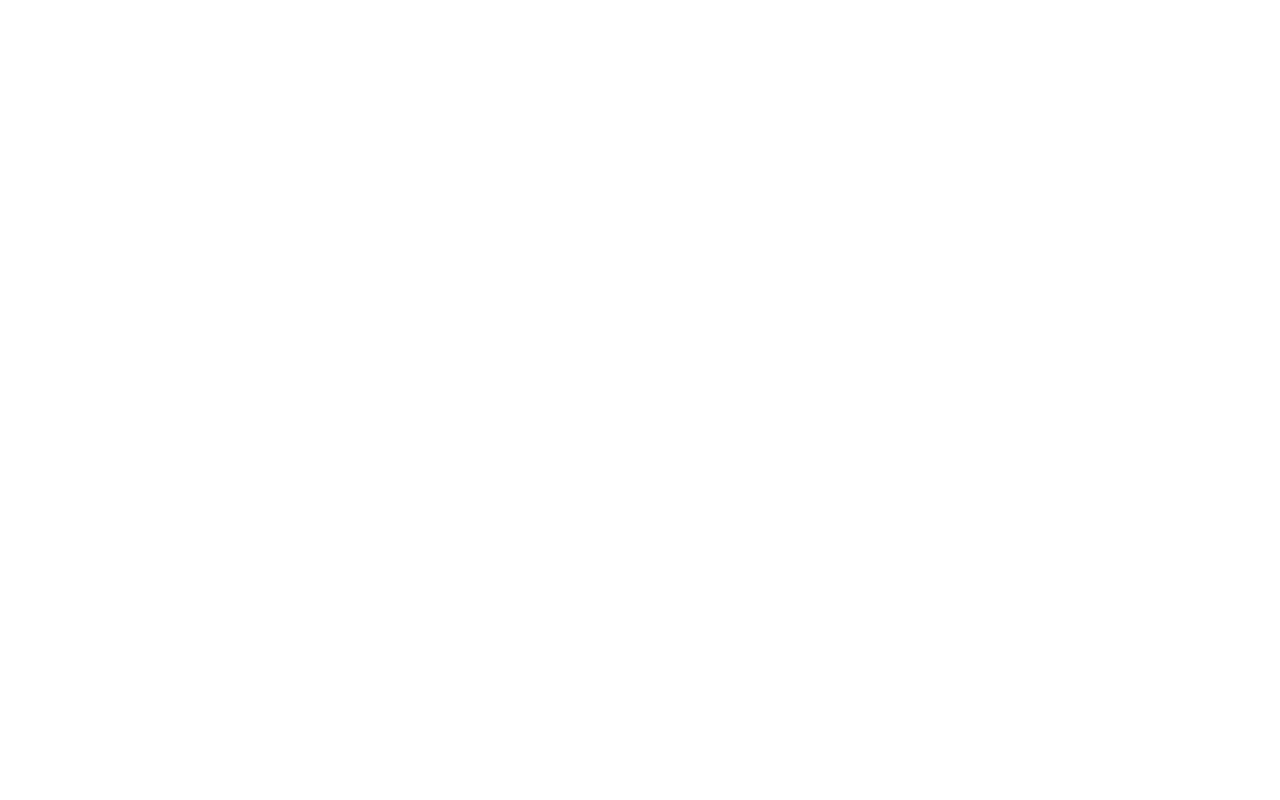
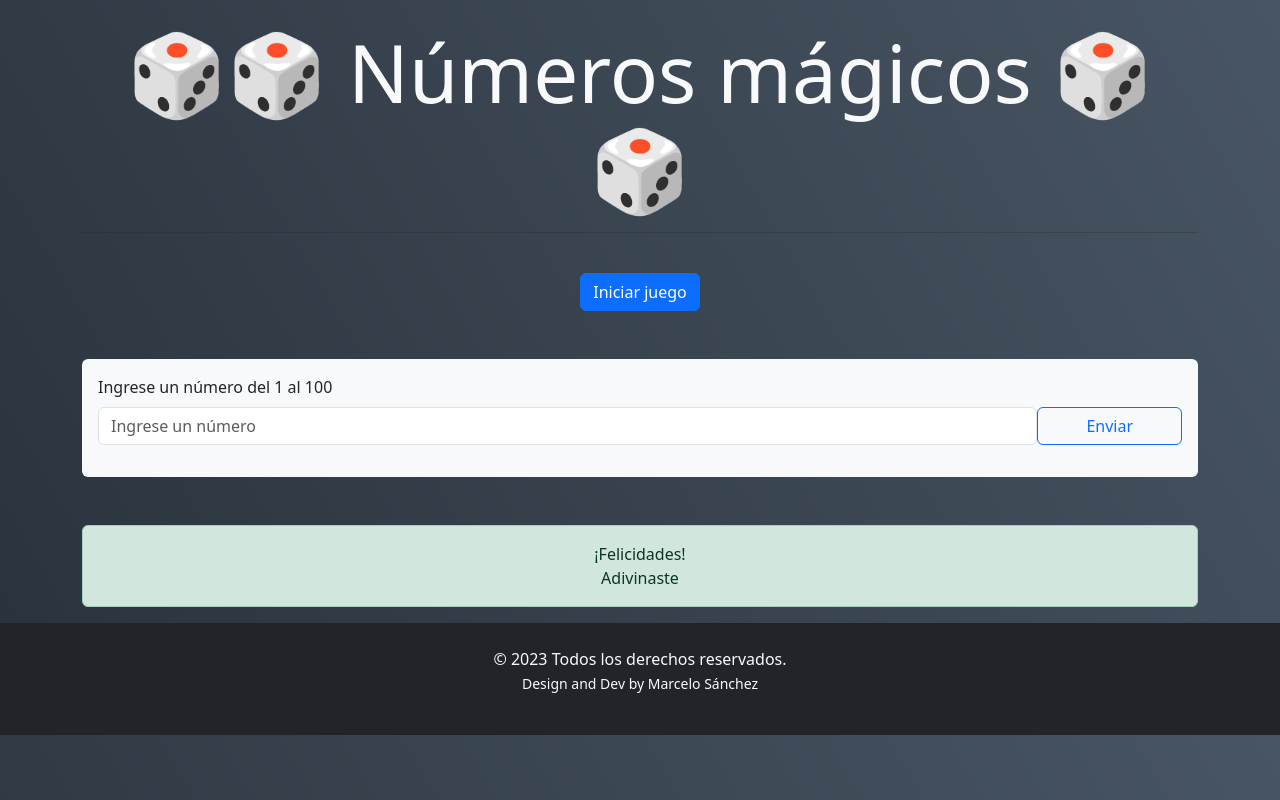
Before and after one commit to mSanchezDeveloper/number-ramdom, a plain HTML site: page index.html in a window 1280 px wide. Drawn offline with nearby package versions, Linux system fonts and the light colour scheme.

Commit message:
Maquetació agregada

```diff
--- a/css/style.css
+++ b/css/style.css
@@ -0,0 +1,3 @@
+body{
+    background-image: linear-gradient(60deg, #29323c 0%, #485563 100%);
+}
--- a/index.html
+++ b/index.html
@@ -18,6 +18,31 @@
 </head>
 
 <body>
+    <header class="container py-4">
+        <h1 class="text-center text-light display-1">🎲🎲 Números mágicos 🎲🎲</h1>
+        <hr>
+    </header>
+    <main class="container">
+        <section class="text-center">
+            <button class="btn btn-primary">Iniciar juego</button>
+            <form class="my-5 bg-light rounded-2 p-3">
+                <div class="mb-3">
+                    <label for="numeroIngresado" class="form-label text-start d-block">Ingrese un número del 1 al
+                        100</label>
+                    <div class="d-flex">
+                        <input type="number" placeholder="Ingrese un número" class="form-control" id="numeroIngresado">
+                        <button class="btn btn-outline-primary px-5 mr-2" type="submit">Enviar</button>
+                    </div>
+                </div>
+            </form>
+            <div class="alert alert-success" role="alert">
+                <p class="mb-0">¡Felicidades!<br>Adivinaste</p>
+            </div>
+        </section>
+    </main>
+    <footer class="bg-dark text-light text-center py-4">
+        <p>&copy; 2023 Todos los derechos reservados. <br><small>Design and Dev by Marcelo Sánchez</small></p>
+    </footer>
     <!-- JS Bootstrap -->
     <script src="https://cdn.jsdelivr.net/npm/bootstrap@5.3.0-alpha1/dist/js/bootstrap.bundle.min.js"
         integrity="sha384-w76AqPfDkMBDXo30jS1Sgez6pr3x5MlQ1ZAGC+nuZB+EYdgRZgiwxhTBTkF7CXvN"
```
